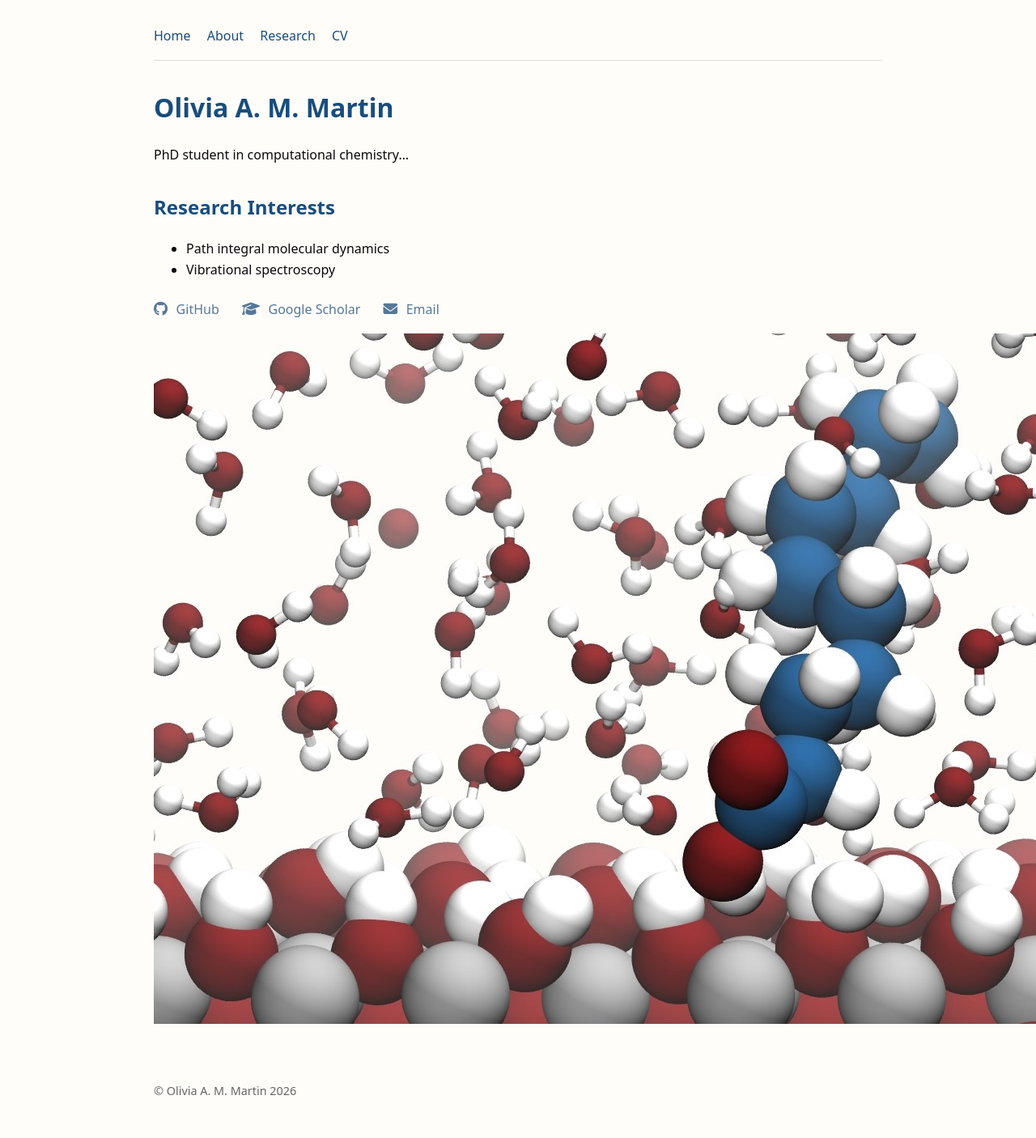
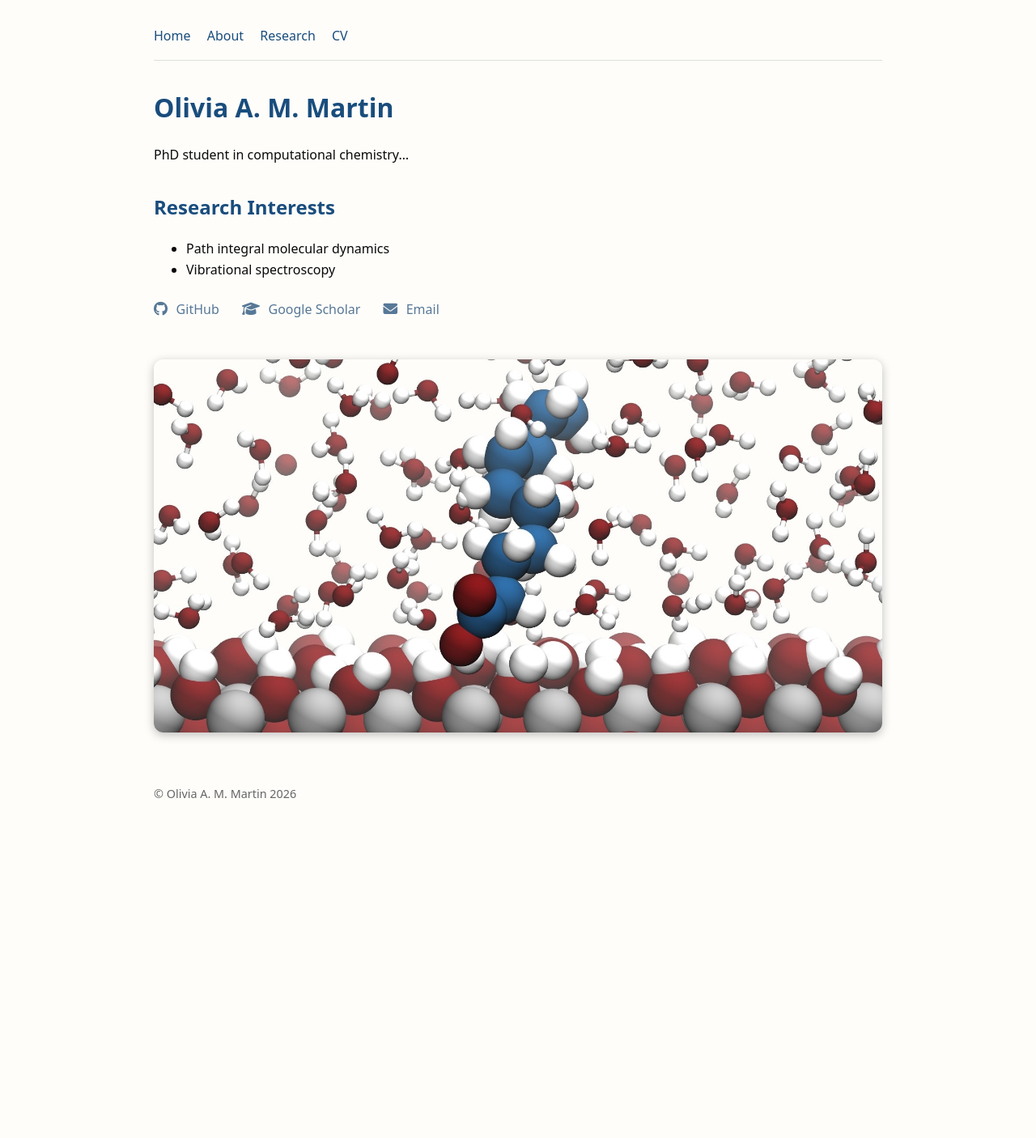
Before and after one commit to oliviaammartin/oliviaammartin.github.io, a Jekyll site: the page built from index.md, in a window 1280 px wide. Shown: the whole page at 81% size. Built offline with Jekyll 4.4.1, drawn with Linux system fonts in a browser that asks for light colours; after the commit the page ends 1038 px from its top, so only the background shows below that.

Commit message:
Refactor home hero and simulation image styles
Refactor home hero and simulation image styles, removing unused styles and updating layout properties.

```diff
--- a/assets/css/style.css
+++ b/assets/css/style.css
@@ -112,44 +112,21 @@ a:hover {
 }
 
 
-/* ===== Home hero images ===== */
-.home-hero {
+/* ===== Home page simulation image ===== */
+.home-sim {
+  margin-top: 3rem;
   display: flex;
-  gap: 1.5rem;
-  margin: 2rem 0;
-  align-items: stretch; /* forces equal height */
+  justify-content: center;
 }
 
-/* Shared photo styling */
-.home-photo {
-  height: 200px;
-  object-fit: cover;
-  box-shadow: 0 3px 10px rgba(0,0,0,0.25);
+.home-sim-image {
+  width: 100%;
+  max-width: 900px;
+  height: auto;
+  border-radius: 12px;
+  box-shadow: 0 3px 12px rgba(0,0,0,0.25);
 }
 
-/* Right simulation summary photo */
-.sim-photo {
-  width: 100%;
-  border-radius: 12px;
-}
-
-/* === for mobile === */
-@media (max-width: 768px) {
-  .home-hero {
-    flex-direction: column;
-  }
-
-  .home-photo {
-    width: 100%;
-    height: 220px;
-  }
-
-  .profile-photo {
-    border-radius: 50%;
-    align-self: center;
-    max-width: 220px;
-  }
-}
 /* === end for mobile === */
 
 /* ===== Profile photo + text ===== */
```
